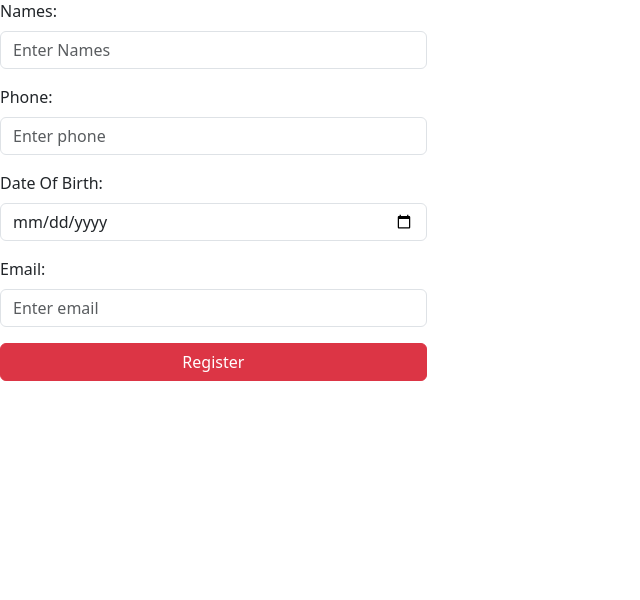
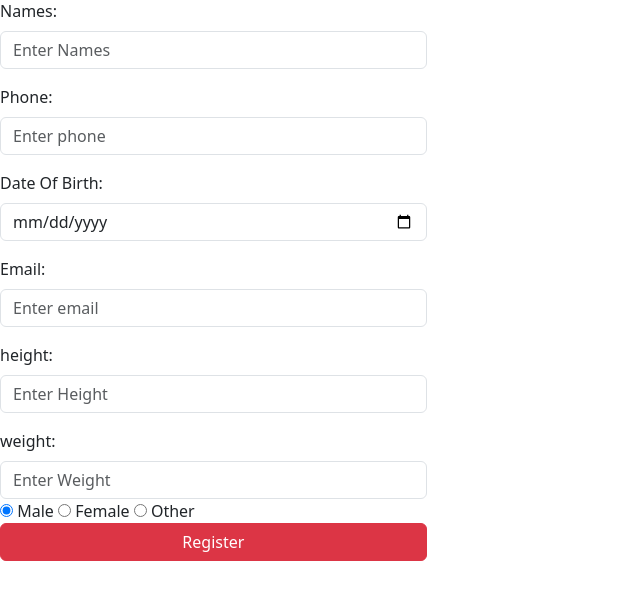
Before and after one commit to 00TONKALOL/HTML-DJANGO, a Django app: template templates/home.html in a window 1280 px wide. Shown: the part 55-655 px from the top of the page, without its empty margins (0-640 px from the left). Run offline with Django 3.2, Linux system fonts and the light colour scheme; the template is opened without the code that fills it, so the values that code supplies are empty.

Commit message:
Django Amendments

```diff
--- a/templates/home.html
+++ b/templates/home.html
@@ -33,7 +33,28 @@
             <label for="email" class="form-label">Email:</label>
             <input type="email" required class="form-control" id="email" placeholder="Enter email" name="email">
         </div>
-        <button class="btn btn-danger w-100">Register</button>
+        <div class="mb-3 mt-3">
+            <label for="height" class="form-label">height:</label>
+            <input type="text" required class="form-control" id="height" placeholder="Enter Height" name="height">
+
+            <div class="mb-3 mt-3">
+                <label for="weight" class="form-label">weight:</label>
+                <input type="text" required class="form-control" id="weight" placeholder="Enter Weight" name="weight"
+
+                <form>
+                    <label>
+                        <input type="radio" name="gender" value="male" checked> Male
+                    </label>
+                    <label>
+                        <input type="radio" name="gender" value="female"> Female
+                    </label>
+                    <label>
+                        <input type="radio" name="gender" value="other"> Other
+                    </label>
+                </form>
+
+
+                <button class="btn btn-danger w-100">Register</button>
     </form>
 </div>
 
```
